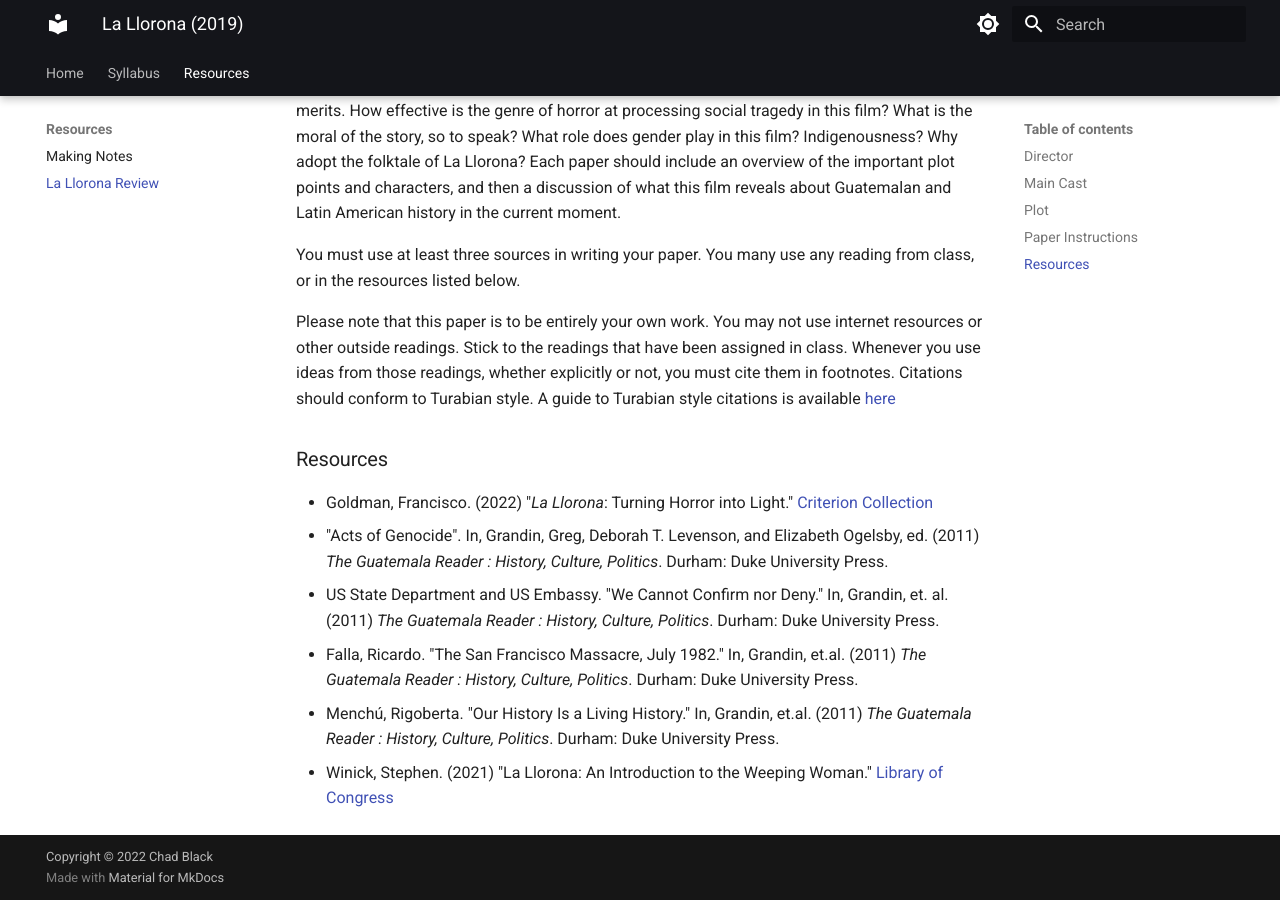
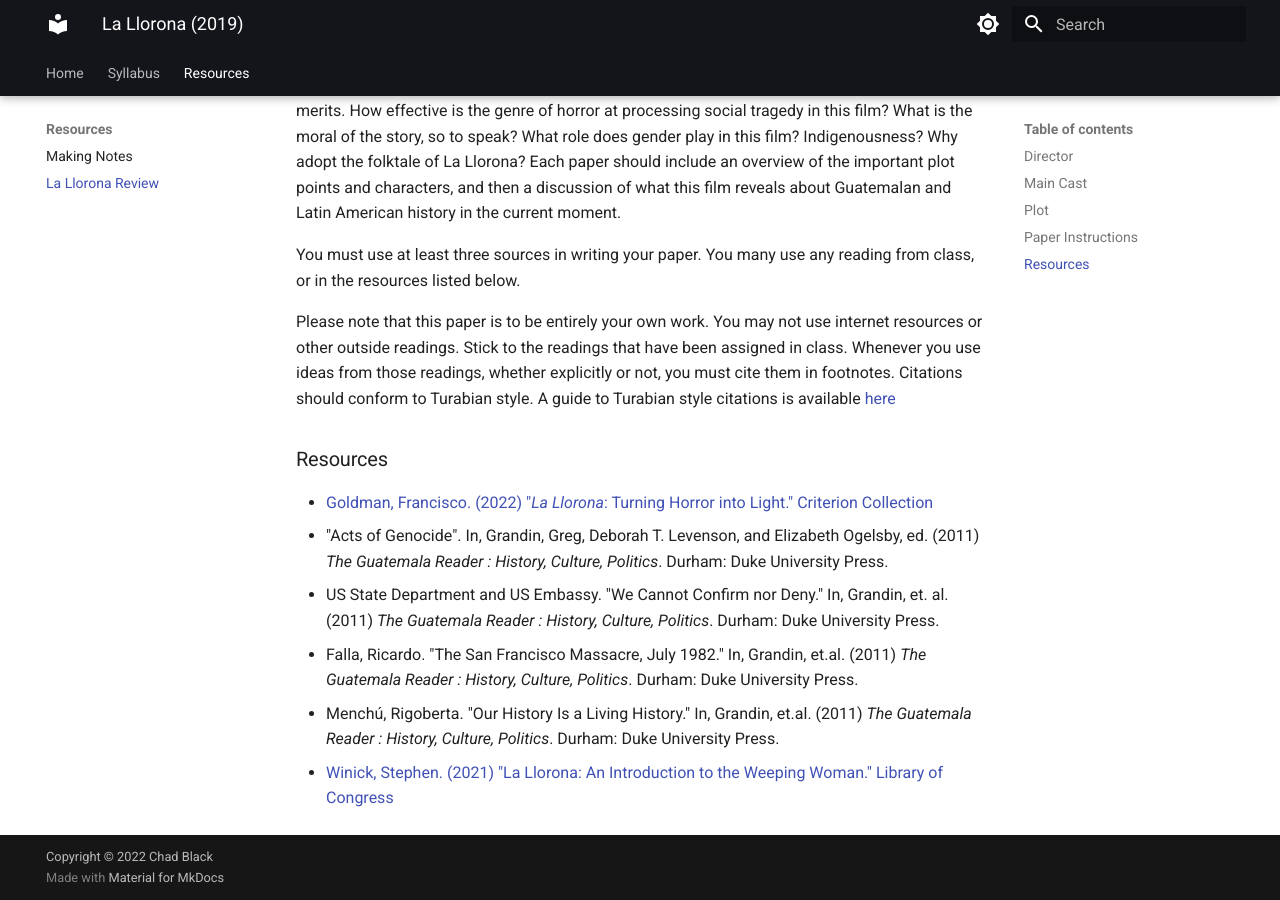
Before and after one commit to chadblack/2023MLA, an MkDocs documentation site: the page built from docs/resources/la llorona review essay.md, in a window 1280 px wide and 900 px high, scrolled down 1596 px. Built offline with MkDocs 1.6.1 and Material for MkDocs 9.7.7, drawn with Linux system fonts in a browser that asks for light colours.

Commit message:
still tweakin'

```diff
--- a/docs/resources/la llorona review essay.md
+++ b/docs/resources/la llorona review essay.md
@@ -36,9 +36,9 @@ Please note that this paper is to be entirely your own work. You may not use int
 
 ### Resources
 
-- Goldman, Francisco. (2022) "*La Llorona*: Turning Horror into Light." [Criterion Collection](https://www.criterion.com/current/posts/7960-la-llorona-turning-horror-into-light)
+- [Goldman, Francisco. (2022) "*La Llorona*: Turning Horror into Light." Criterion Collection](https://www.criterion.com/current/posts/7960-la-llorona-turning-horror-into-light)
 - "Acts of Genocide".  In, Grandin, Greg, Deborah T. Levenson, and Elizabeth Ogelsby, ed. (2011) *The Guatemala Reader : History, Culture, Politics*. Durham: Duke University Press.
 - US State Department and US Embassy. "We Cannot Confirm nor Deny." In, Grandin, et. al. (2011) *The Guatemala Reader : History, Culture, Politics*. Durham: Duke University Press.
 - Falla, Ricardo. "The San Francisco Massacre, July 1982." In, Grandin, et.al. (2011) *The Guatemala Reader : History, Culture, Politics*. Durham: Duke University Press.
 - Menchú, Rigoberta. "Our History Is a Living History." In, Grandin, et.al. (2011) *The Guatemala Reader : History, Culture, Politics*. Durham: Duke University Press.
-- Winick, Stephen. (2021) "La Llorona: An Introduction to the Weeping Woman." [Library of Congress](https://blogs.loc.gov/folklife/2021/10/la-llorona-an-introduction-to-the-weeping-woman/)
+- [Winick, Stephen. (2021) "La Llorona: An Introduction to the Weeping Woman." Library of Congress](https://blogs.loc.gov/folklife/2021/10/la-llorona-an-introduction-to-the-weeping-woman/)
```
